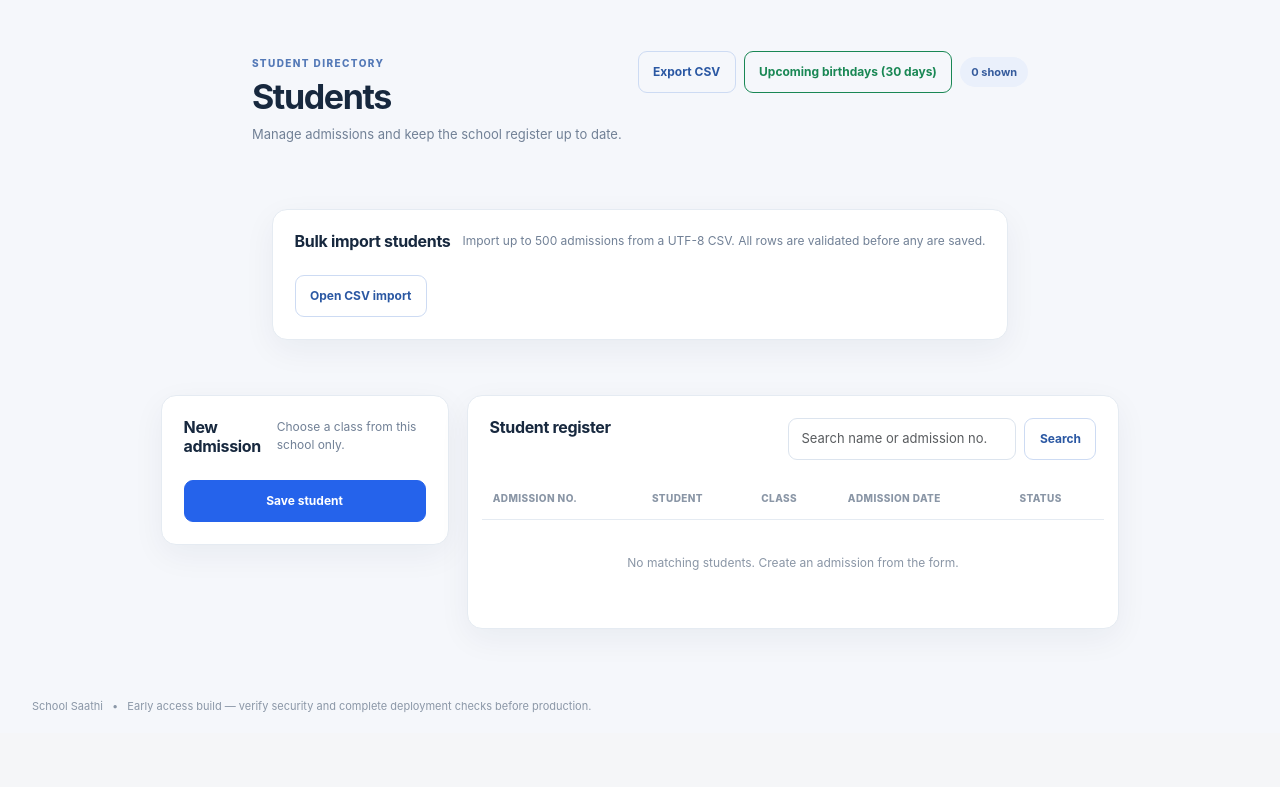
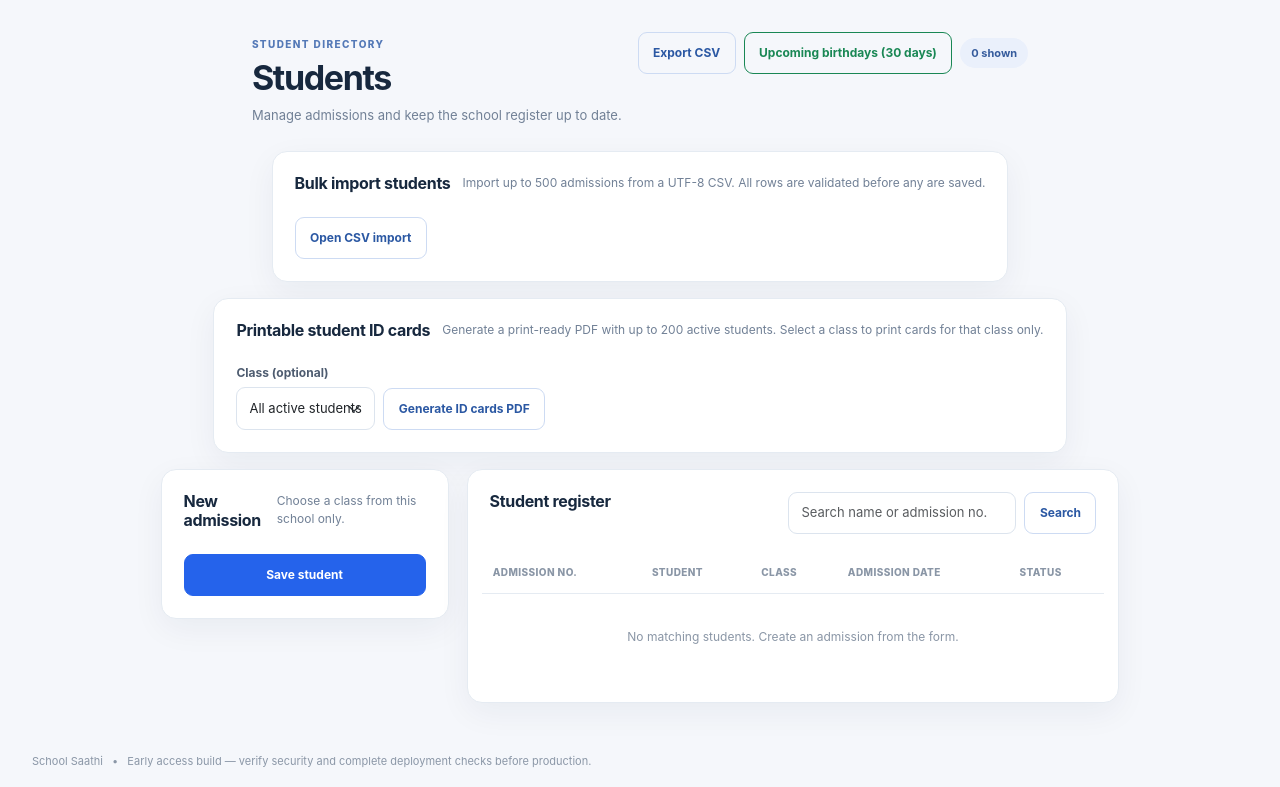
Before and after one commit to pk8873/My_school, a Django app: template templates/schools/students.html in a window 1280 px wide. Shown: the part 76-863 px from the top of the page. Before the commit the page ends 788 px from the top, so only its background shows below. Run offline with Django 5.2, Linux system fonts and the light colour scheme; the template is opened without the code that fills it, so the values that code supplies are empty.

Commit message:
feat: add student ID card PDF controls

```diff
--- a/templates/schools/students.html
+++ b/templates/schools/students.html
@@ -3,6 +3,7 @@
 {% block content %}
 <div class="page-heading"><div><span class="eyebrow">STUDENT DIRECTORY</span><h1>Students</h1><p>Manage admissions and keep the school register up to date.</p></div><div class="d-flex gap-2 align-items-center flex-wrap"><a class="btn btn-outline-primary" href="{% url "export_csv" report="students" %}?school={{ membership.school_id }}">Export CSV</a><a class="btn btn-outline-success" href="{% url "export_csv" report="upcoming-birthdays" %}?school={{ membership.school_id }}&days=30">Upcoming birthdays (30 days)</a><span class="soft-badge">{{ students|length }} shown</span></div></div>
 <section class="panel mb-3"><div class="panel-heading"><h2>Bulk import students</h2><p>Import up to 500 admissions from a UTF-8 CSV. All rows are validated before any are saved.</p></div><a class="btn btn-outline-primary" href="{% url 'import_students_csv' %}?school={{ membership.school_id }}">Open CSV import</a></section>
+<section class="panel mb-3"><div class="panel-heading"><h2>Printable student ID cards</h2><p>Generate a print-ready PDF with up to 200 active students. Select a class to print cards for that class only.</p></div><form method="get" action="{% url 'student_id_cards_pdf' %}" class="d-flex flex-wrap gap-2 align-items-end"><input type="hidden" name="school" value="{{ membership.school_id }}"><div class="form-field"><label for="id-card-class">Class (optional)</label><select class="form-select" id="id-card-class" name="classroom"><option value="">All active students</option>{% for classroom in classrooms %}<option value="{{ classroom.pk }}">{{ classroom.name }} {{ classroom.section }} · {{ classroom.academic_year }}</option>{% endfor %}</select></div><button class="btn btn-outline-primary" type="submit">Generate ID cards PDF</button></form></section>
 <div class="workspace-grid"><section class="panel"><div class="panel-heading"><h2>New admission</h2><p>Choose a class from this school only.</p></div><form method="post">{% csrf_token %}<input type="hidden" name="school" value="{{ membership.school_id }}">{{ form.as_p }}<button class="btn btn-primary w-100" type="submit">Save student</button></form></section>
 <section class="panel panel-wide"><div class="panel-heading"><h2>Student register</h2><form method="get" class="search-form"><input class="form-control" name="q" value="{{ query }}" placeholder="Search name or admission no." aria-label="Search students"><button class="btn btn-outline-primary">Search</button></form></div><div class="table-responsive"><table class="table table-hover align-middle"><thead><tr><th>Admission no.</th><th>Student</th><th>Class</th><th>Admission date</th><th>Status</th></tr></thead><tbody>{% for student in students %}<tr><td><span class="mono">{{ student.admission_number }}</span></td><td><strong>{{ student.first_name }} {{ student.last_name }}</strong><div class="small text-secondary">{% if student.date_of_birth %}DOB {{ student.date_of_birth }}{% endif %}</div></td><td>{{ student.classroom.name }} {{ student.classroom.section }}</td><td>{{ student.admitted_at|default:"—" }}</td><td>{% if student.is_active %}<span class="status-pill status-good">Active</span>{% else %}<span class="status-pill">Inactive</span>{% endif %}</td></tr>{% empty %}<tr><td colspan="5" class="empty-state">No matching students. Create an admission from the form.</td></tr>{% endfor %}</tbody></table></div></section></div>
 {% endblock %}
```
